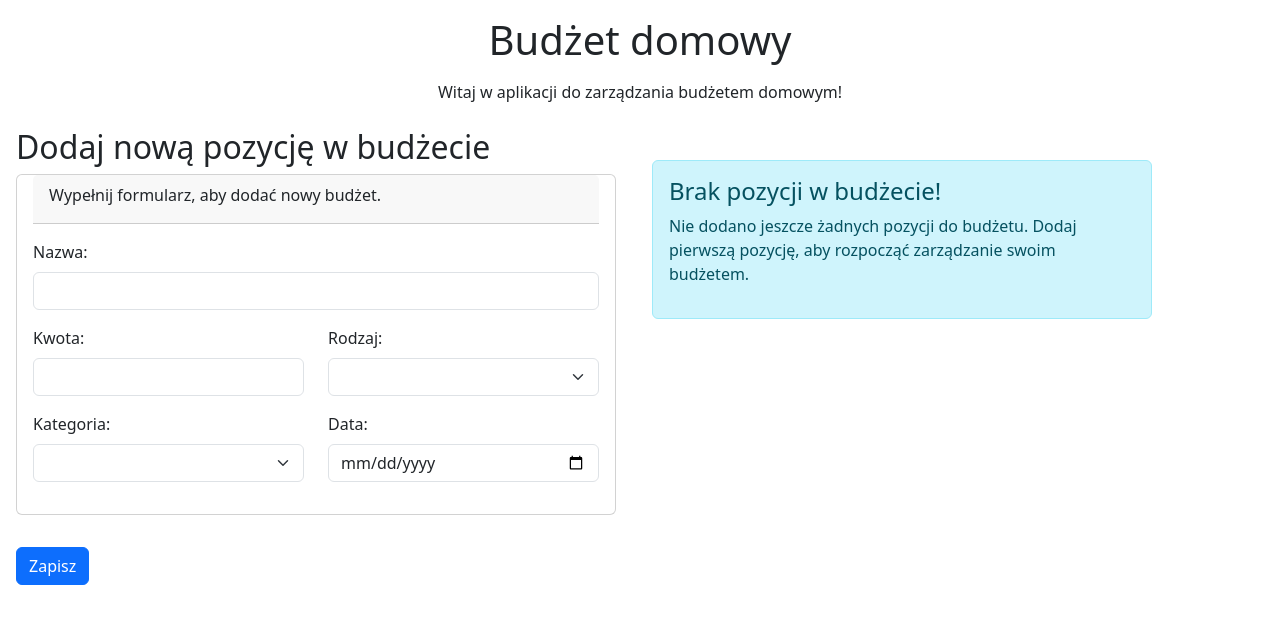
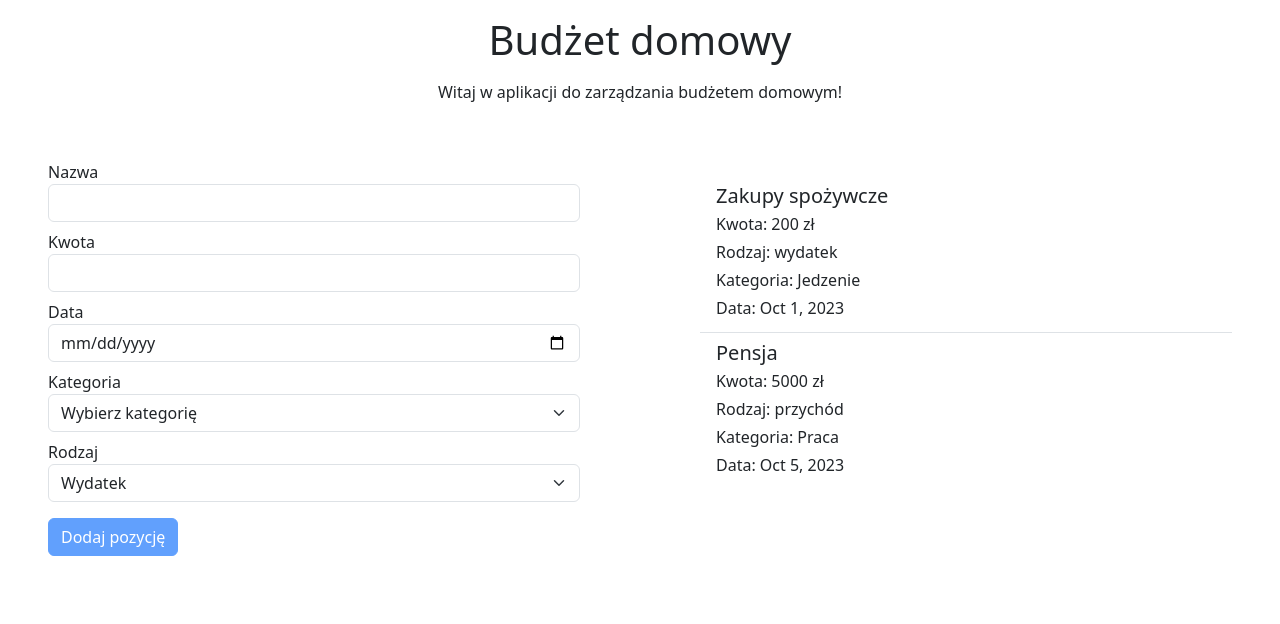
Before and after one commit to pawrzes1/BudzetDomowy, an Angular app: page / in a window 1280 px wide. Shown: the top 624 px of the page. Built offline with nearby package versions, Linux system fonts and the light colour scheme.

Commit message:
Dodano wysyłanie formularza do listy i wyświetlanie jej

```diff
--- a/src/app/app.component.html
+++ b/src/app/app.component.html
@@ -2,6 +2,6 @@
 <p class="m-2" style="text-align: center;">Witaj w aplikacji do zarządzania budżetem domowym!</p>
 
 <div class="row">
-    <app-budget-form class="col" style="width: 300px;"></app-budget-form>
-    <app-budget-list class="col" style="width: auto"></app-budget-list>
+    <app-budget-form class="col m-5" style="width: 300px;"></app-budget-form>
+    <app-budget-list class="col m-5" style="width: auto"></app-budget-list>
 </div>
--- a/src/app/app.component.ts
+++ b/src/app/app.component.ts
@@ -1,12 +1,12 @@
 import { Component } from '@angular/core';
-import { BudgetFormComponent } from './components/app.budget-form/app.budget-form.component'; // Adjust the import path as necessary
 import { BudgetService } from './services/budget.service';
 import { AppBudgetListComponent } from './components/app.budget-list/app.budget-list.component';
+import { AppBudgetFormComponent } from './components/app.budget-form/app.budget-form.component';
 
 
 @Component({
   standalone: true,
-  imports: [BudgetFormComponent, AppBudgetListComponent], // Import the BudgetFormComponent here
+  imports: [AppBudgetListComponent, AppBudgetFormComponent], // Import the BudgetFormComponent here
   selector: 'app-root',
   templateUrl: './app.component.html',
   styleUrl: './app.component.css',
--- a/src/app/components/app.budget-form/app.budget-form.component.html
+++ b/src/app/components/app.budget-form/app.budget-form.component.html
@@ -1,50 +1,34 @@
-
-
-<form class="form m-3 " style="width: 600px;" (ngSubmit)="onSubmit()" #form="ngForm">
-  <h2>Dodaj nową pozycję w budżecie</h2>
-  <div class="card mb-3 p-3 pt-0">
-
-    <div class="card-header mb-3">
-      <p class="card-title">Wypełnij formularz, aby dodać nowy budżet.</p>
+<form [formGroup]="form" (ngSubmit)="onSubmit()" class="mb-4">
+  <div class="form-group mb-2">
+    <label>Nazwa</label>
+    <input type="text" class="form-control" formControlName="name" required />
   </div>
 
-    <div class="mb-3">
-      <label class="form-label" for="name">Nazwa:</label>
-      <input class="form-control" id="name" [(ngModel)]="budgetForm.name" name="name" required />
+  <div class="form-group mb-2">
+    <label>Kwota</label>
+    <input type="number" class="form-control" formControlName="amount" required />
   </div>
 
-    <div class="row">
-      <div class="mb-3 col" style="width: 200px;">
-        <label class="form-label" for="amount">Kwota:</label>
-        <input class="form-control" id="amount" type="number" [(ngModel)]="budgetForm.amount" name="amount" required />
+  <div class="form-group mb-2">
+    <label>Data</label>
+    <input type="date" class="form-control" formControlName="date" required />
   </div>
 
-
-      <div class="mb-3 col" style="width: 200px;">
-        <label class="form-label" for="type">Rodzaj:</label>
-        <select class="form-select" id="type" [(ngModel)]="budgetForm.type" name="type" required>
-          <option value="income">Przychód</option>
-          <option value="expense">Wydatek</option>
-        </select>
-      </div>
-    </div>
-
-    <div class="row">
-      <div class="mb-3 col" style="width: 200px;">
-        <label class="form-label" for="category">Kategoria:</label>
-        <select class="form-select" id="category" [(ngModel)]="budgetForm.category" name="category" required>
+  <div class="form-group mb-2">
+    <label>Kategoria</label>
+    <select class="form-select"  required>
+      <option value="" disabled selected>Wybierz kategorię</option>
       <option *ngFor="let category of categories" [value]="category">{{ category }}</option>
     </select>
   </div>
 
-      <div class="mb-3 col" style="width: 200px;">
-        <label class="form-label" for="date">Data:</label>
-        <input class="form-control" id="date" type="date" [(ngModel)]="budgetForm.date" name="date" required />
-      </div>
+  <div class="form-group mb-3">
+    <label>Rodzaj</label>
+    <select class="form-select" formControlName="type" required>
+      <option value="przychód">Przychód</option>
+      <option value="wydatek">Wydatek</option>
+    </select>
   </div>
 
-  </div>
-
-
-
-  <button class="btn btn-primary mt-3" type="submit">Zapisz</button>
+  <button type="submit" class="btn btn-primary" [disabled]="form.invalid">Dodaj pozycję</button>
+</form>
--- a/src/app/components/app.budget-form/app.budget-form.component.ts
+++ b/src/app/components/app.budget-form/app.budget-form.component.ts
@@ -1,77 +1,37 @@
-
+import { Component, inject } from '@angular/core';
 import { CommonModule } from '@angular/common';
-import { Component } from '@angular/core';
-import { FormsModule, NgForm } from '@angular/forms';
-import { BudgetItem, BudgetService } from '../../services/budget.service';
-
+import { FormBuilder, FormGroup, ReactiveFormsModule, Validators } from '@angular/forms';
+import { BudgetService } from '../../services/budget.service';
 
 @Component({
-  imports: [CommonModule, FormsModule],
+  selector: 'app-budget-form',
+  standalone: true,
+  imports: [CommonModule, ReactiveFormsModule],
   templateUrl: './app.budget-form.component.html',
-  styleUrl: './app.budget-form.component.css',
-  standalone: true,
-  selector: 'app-budget-form',
 })
-export class BudgetFormComponent {
+export class AppBudgetFormComponent {
+  private fb = inject(FormBuilder);
+  private budgetService = inject(BudgetService);
+  categories: string[]= ['Jedzenie', 'Transport', 'Mieszkanie', 'Rozrywka', 'Inne'];
 
-  constructor(private budgetService: BudgetService) {}
+  form: FormGroup = this.fb.group({
+    name: ['', Validators.required],
+    amount: [null, [Validators.required, Validators.min(0.01)]],
+    date: [new Date(), Validators.required],
+    category: ['', Validators.required],
+    type: ['wydatek', Validators.required]  // domyślnie wydatek
+  });
 
-
-
-  categories: string[] = [
-    'Jedzenie',
-    'Transport',
-    'Rozrywka',
-    'Zakupy',
-    'Zdrowie',
-    'Podróże',
-    'Edukacja',
-    'Dom',
-    'Ubrania',
-    'Technologia',
-    'Sport',
-    'Inwestycje',
-    'Inne'
-  ];
-
-  // Dodajemy zmienną do formularza budżetowego
-  budgetForm: {
-    name: string;
-    amount: number | null;
-    date: Date | null;
-    category: string;
-    type: 'przychód' | 'wydatek';
-  } = {
-    name: '',
-    amount: null,
-    date: null,
-    category: '',
-    type: 'przychód' as 'przychód' | 'wydatek',
-  };
-
-
-  // Dodajemy metody do obsługi formularza
-  onSubmit(form: NgForm) {
-    if(form.valid){}
-      this.budgetService.addItems({
-        id: 0,
-        name: this.budgetForm.name,
-        amount: Number(this.budgetForm.amount),
-        date: new Date(this.budgetForm.date!),
-        category: this.budgetForm.category,
-        type: this.budgetForm.type,
-      }); // Dodajemy nowy element do serwisu budżetowego
-      this.resetForm(); // Resetujemy formularz po dodaniu elementu
-  }
-
-  resetForm() {
-    this.budgetForm = {
-      name: '',
-      amount: null,
-      date: null,
-      category: '',
-      type: 'przychód' as 'przychód' | 'wydatek',
-    };
-
+  onSubmit() {
+    if (this.form.valid) {
+      this.budgetService.addItems(this.form.value);
+      this.form.reset({
+        name: '',
+        amount: null,
+        date: new Date(),
+        category: '',
+        type: 'wydatek'
+      });
+    }
   }
 }
--- a/src/app/components/app.budget-list/app.budget-list.component.html
+++ b/src/app/components/app.budget-list/app.budget-list.component.html
@@ -1,6 +1,6 @@
-<div *ngIf="budgetItems.length > 0; else empty">
+<div *ngIf="budgetService.items().length > 0; else empty">
     <ul class="list-group list-group-flush mt-3">
-        <li *ngFor="let item of budgetItems()" class="list-group-item d-flex justify-content-between align-items-center">
+        <li *ngFor="let item of budgetService.items()" class="list-group-item d-flex justify-content-between align-items-center">
             <div class="d-flex flex-column">
                 <h5 class="mb-1">{{ item.name }}</h5>
                 <p class="mb-1">Kwota: {{ item.amount }} zł</p>
--- a/src/app/components/app.budget-list/app.budget-list.component.ts
+++ b/src/app/components/app.budget-list/app.budget-list.component.ts
@@ -1,34 +1,26 @@
-import { Component, inject, OnInit } from '@angular/core';
+import { ChangeDetectionStrategy, Component, inject, OnInit } from '@angular/core';
 import { BudgetItem, BudgetService } from '../../services/budget.service';
 import { CommonModule } from '@angular/common';
 
 @Component({
   selector: 'app-budget-list',
   imports: [CommonModule],
-  providers: [BudgetService],
   standalone: true,
   templateUrl: './app.budget-list.component.html',
-  styleUrl: './app.budget-list.component.css'
+  styleUrl: './app.budget-list.component.css',
+  changeDetection: ChangeDetectionStrategy.OnPush,
 })
 export class AppBudgetListComponent implements OnInit {
-  // Przykładowe dane budżetowe
-  private budgetService = inject(BudgetService); // Inicjalizacja serwisu budżetowego
-
-  budgetItems = this.budgetService.getItems(); // Inicjalizacja tablicy budżetowej
 
 
-
-
+  constructor(public budgetService: BudgetService) {
+    // Inicjalizacja komponentu
+  }
 
 
   ngOnInit() {
-    // Inicjalizacja komponentu
 
   }
 
-  ngDoCheck(){
-    // Sprawdzanie zmian w danych budżetowych
-    this.budgetItems = this.budgetService.getItems();
-  }
 
 }
--- a/src/app/services/budget.service.ts
+++ b/src/app/services/budget.service.ts
@@ -18,7 +18,7 @@ export class BudgetService {
 
   private itemsSignal = signal<BudgetItem[]>([]); // Inicjalizacja sygnału z pustą tablicą
 
-  getItems() {
+  get items() {
     // Zwracamy kopię tablicy, aby uniknąć modyfikacji oryginalnej tablicy
     return this.itemsSignal.asReadonly(); // Zwracamy aktualną tablicę budżetową
   }
@@ -33,6 +33,25 @@ export class BudgetService {
 
 
   constructor() {
+    // Inicjalizacja serwisu budżetowego
+    this.itemsSignal.set([
+      {
+        id: 1,
+        name: 'Zakupy spożywcze',
+        amount: 200,
+        date: new Date('2023-10-01'),
+        category: 'Jedzenie',
+        type: 'wydatek',
+      },
+      {
+        id: 2,
+        name: 'Pensja',
+        amount: 5000,
+        date: new Date('2023-10-05'),
+        category: 'Praca',
+        type: 'przychód',
+      },
+    ]); // Inicjalizacja przykładowych danych
 
   }
 }
```
Lines whose indentation alone changed are shown as unchanged.
